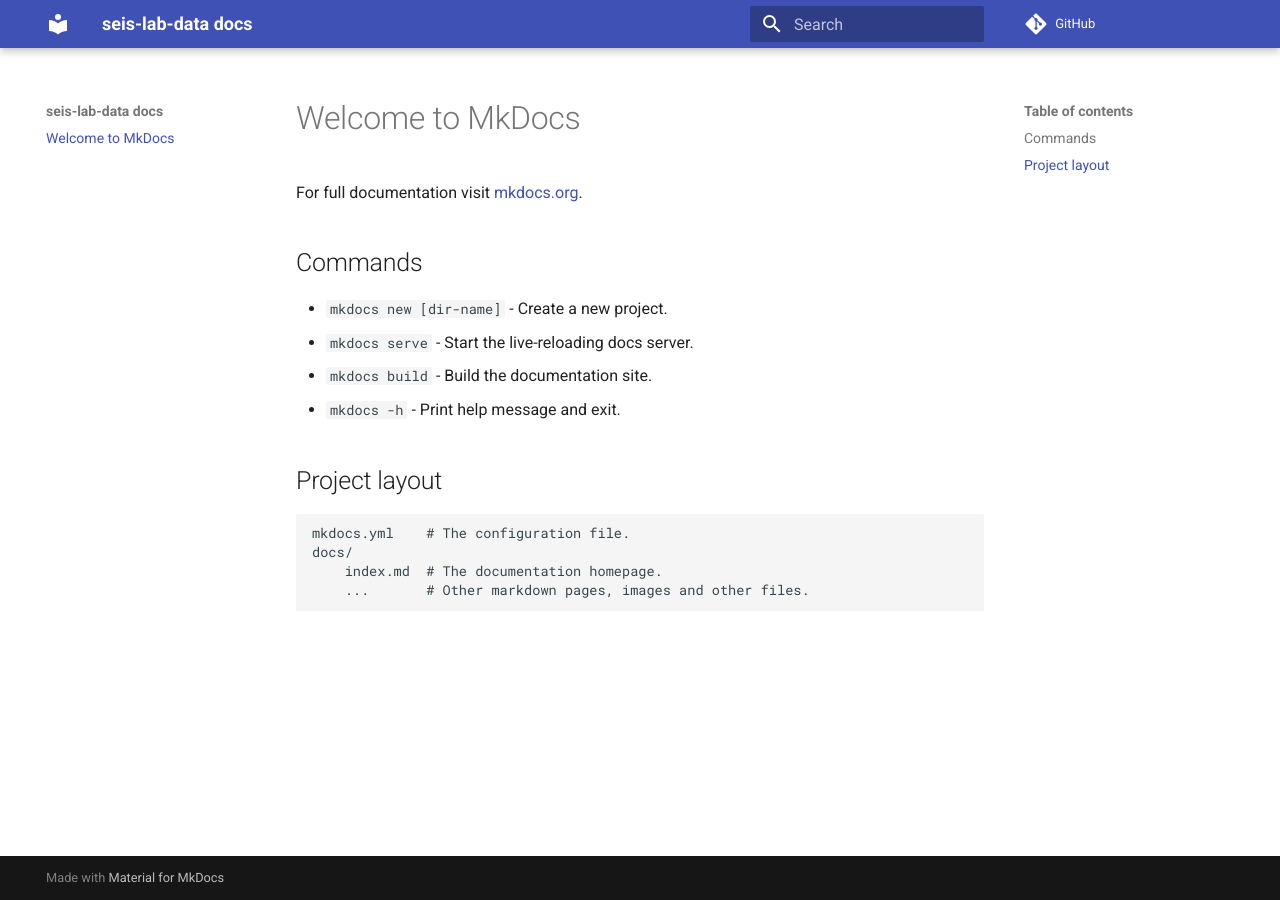
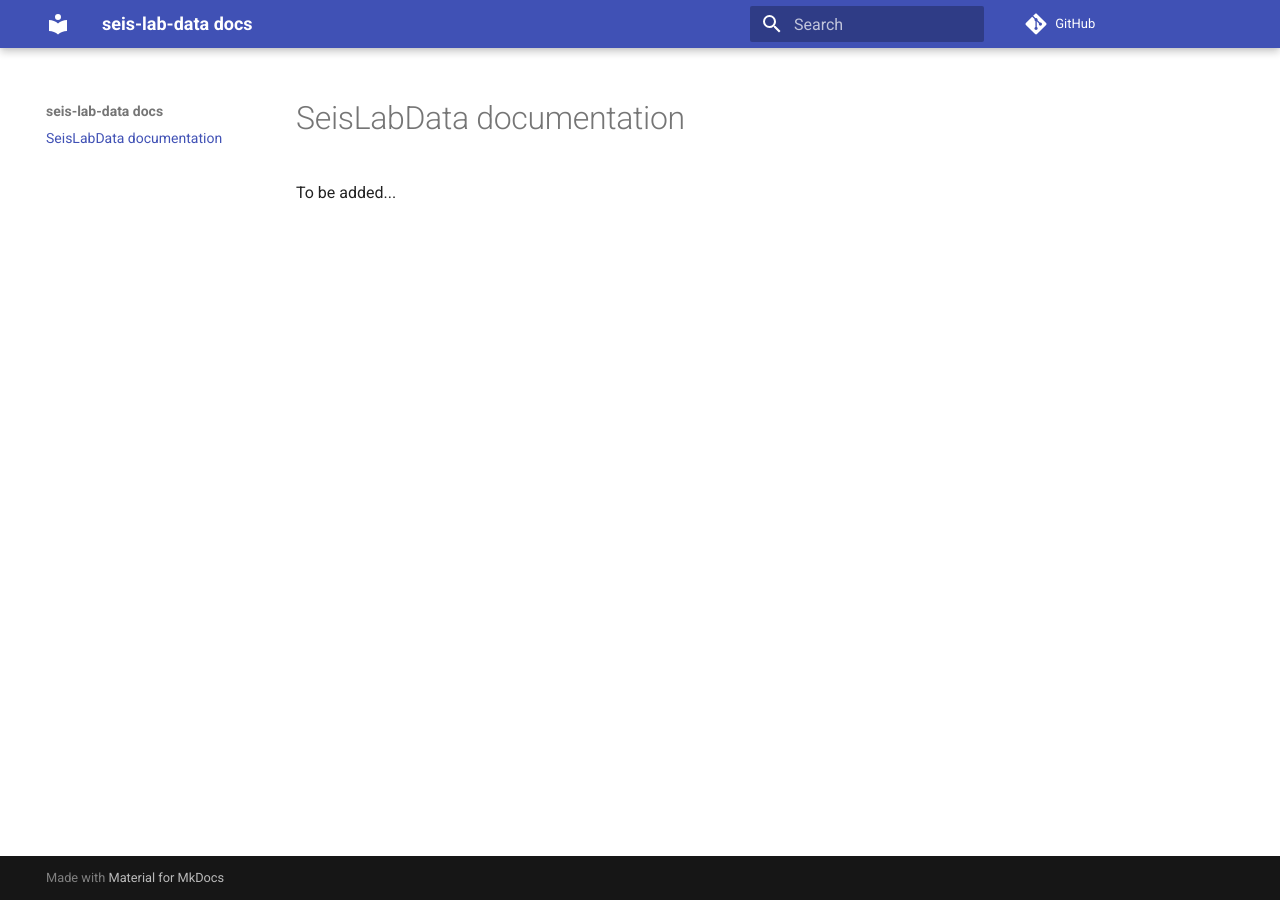
Before and after one commit to NaturalGIS/seis-lab-data, an MkDocs documentation site: the page built from docs/index.md, in a window 1280 px wide. Built offline with MkDocs 1.6.1 and Material for MkDocs 9.7.7, drawn with Linux system fonts in a browser that asks for light colours; comment, search, counter and statistics services are not loaded.

Commit message:
Added skeleton index for the docs

```diff
--- a/docs/index.md
+++ b/docs/index.md
@@ -1,17 +1,3 @@
-# Welcome to MkDocs
+# SeisLabData documentation
 
-For full documentation visit [mkdocs.org](https://www.mkdocs.org).
-
-## Commands
-
-* `mkdocs new [dir-name]` - Create a new project.
-* `mkdocs serve` - Start the live-reloading docs server.
-* `mkdocs build` - Build the documentation site.
-* `mkdocs -h` - Print help message and exit.
-
-## Project layout
-
-    mkdocs.yml    # The configuration file.
-    docs/
-        index.md  # The documentation homepage.
-        ...       # Other markdown pages, images and other files.
+To be added...
```
